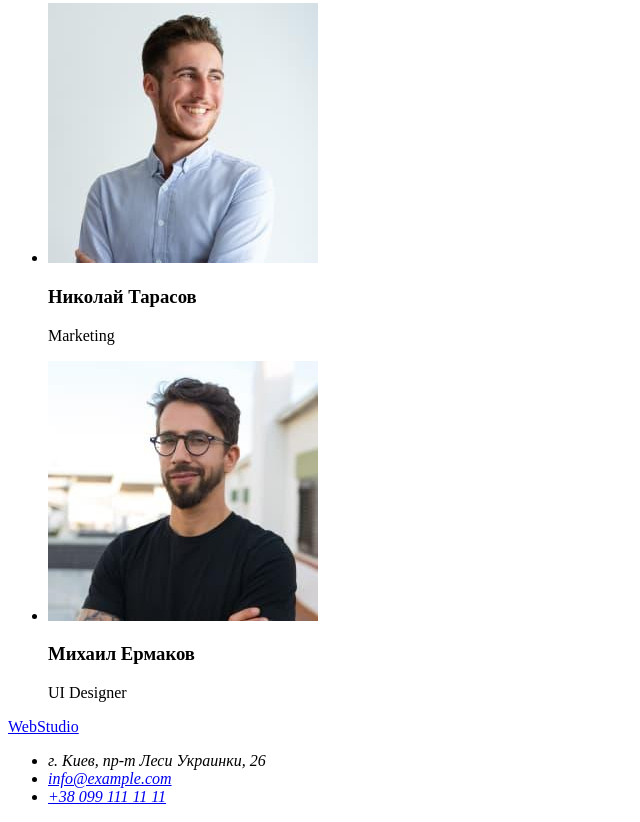
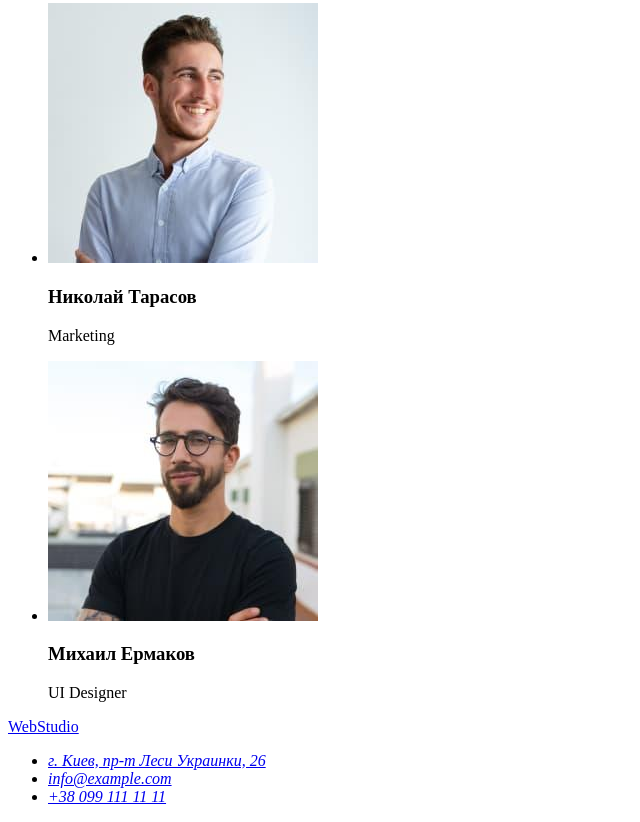
Before and after one commit to Akrisia/goit-markup-hw-01, a plain HTML site: page index.html in a window 1280 px wide. Shown: the part 2333-3155 px from the top of the page, without its empty margins (0-640 px from the left). Drawn offline with Linux system fonts and the light colour scheme.

Commit message:
Додає посилання на адресу в підвалі

```diff
--- a/index.html
+++ b/index.html
@@ -97,7 +97,7 @@
         <a href="/" lang="en">WebStudio</a>
         <address>
             <ul>
-                <li>г. Киев, пр-т Леси Украинки, 26</li>
+                <li><a href="https://goo.gl/maps/fksLgXk4oVLqper47">г. Киев, пр-т Леси Украинки, 26</a></li>
                 <li><a href="mailto:info@example.com">info@example.com</a></li>
                 <li><a href="tel:+380991111111">+38 099 111 11 11</a></li>
             </ul>
```
